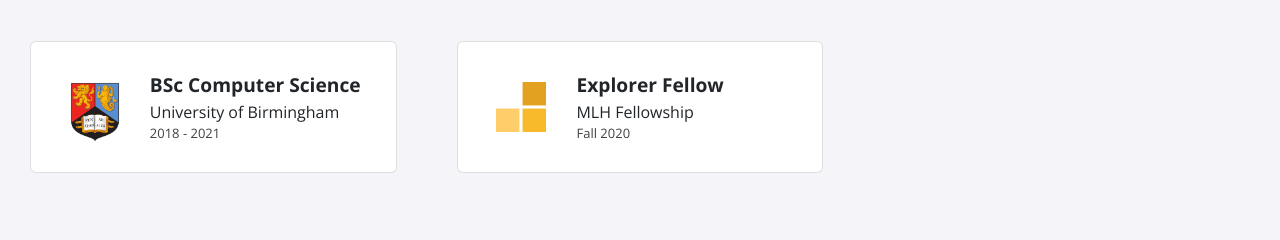
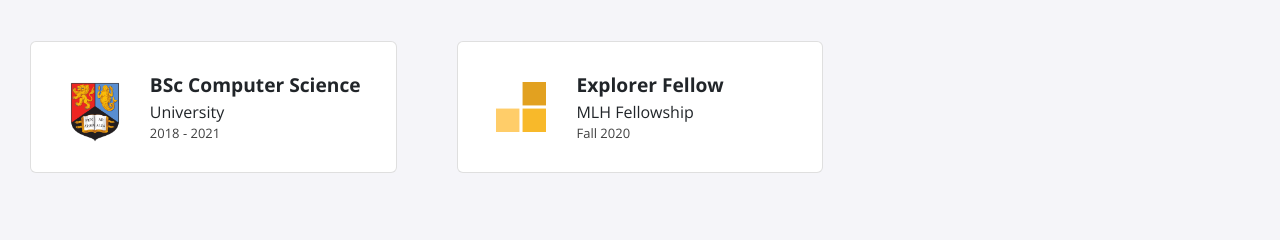
Before and after one commit to faniris/faniris.github.io, a Jekyll site: the page built from index.html, in a window 1280 px wide. Shown: the part 1099-1339 px from the top of the page. Built offline with Jekyll 4.4.1, drawn with Linux system fonts in a browser that asks for light colours; nearby versions of some CDN libraries.

Commit message:
Update education.yml

```diff
--- a/_data/education.yml
+++ b/_data/education.yml
@@ -1,5 +1,5 @@
 - course: BSc Computer Science
-  institute: University of Birmingham
+  institute: University
   dates: 2018 - 2021
   logo: uob.png
 
```
